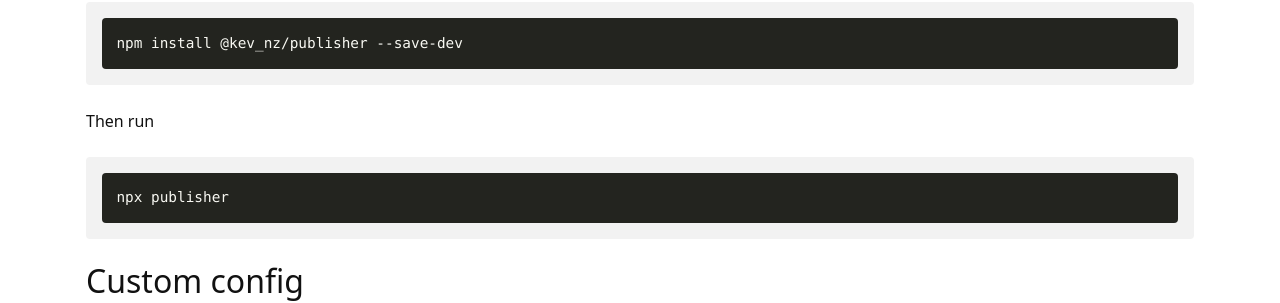
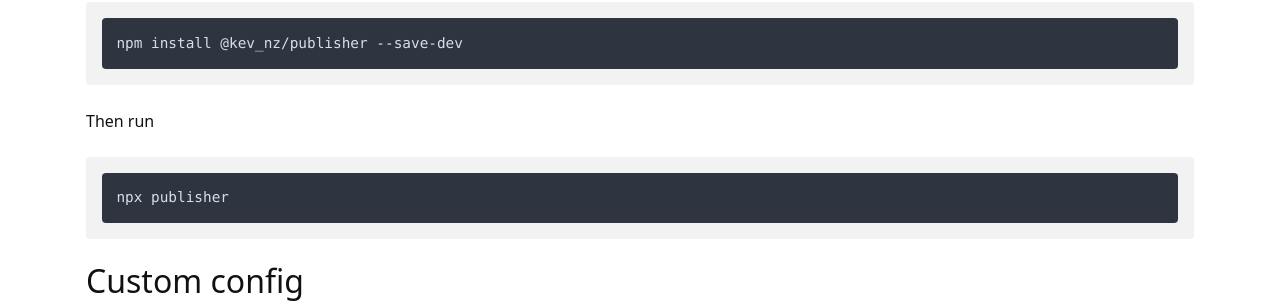
Before and after one commit to Kevnz/publisher, a plain HTML site: page index.html in a window 1280 px wide. Shown: the part 465-768 px from the top of the page. Drawn offline with nearby package versions, Linux system fonts and the light colour scheme.

Commit message:
Publisher generated commit [ci skip]

```diff
--- a/index.html
+++ b/index.html
@@ -6,7 +6,7 @@
   <link rel="stylesheet" type="text/css" href="styles.css" />
   <meta name="description" content="Publish readme.md to gh-pages" />
   <meta http-equiv="Content-Type" content="text/html; charset=utf-8" />
-  <link rel="stylesheet" type="text/css" href="https://cdnjs.cloudflare.com/ajax/libs/highlight.js/9.8.0/styles/monokai-sublime.min.css" />
+  <link rel="stylesheet" type="text/css" href="https://cdnjs.cloudflare.com/ajax/libs/highlight.js/9.8.0/styles/nord.min.css" />
 
 </head>
 
```
